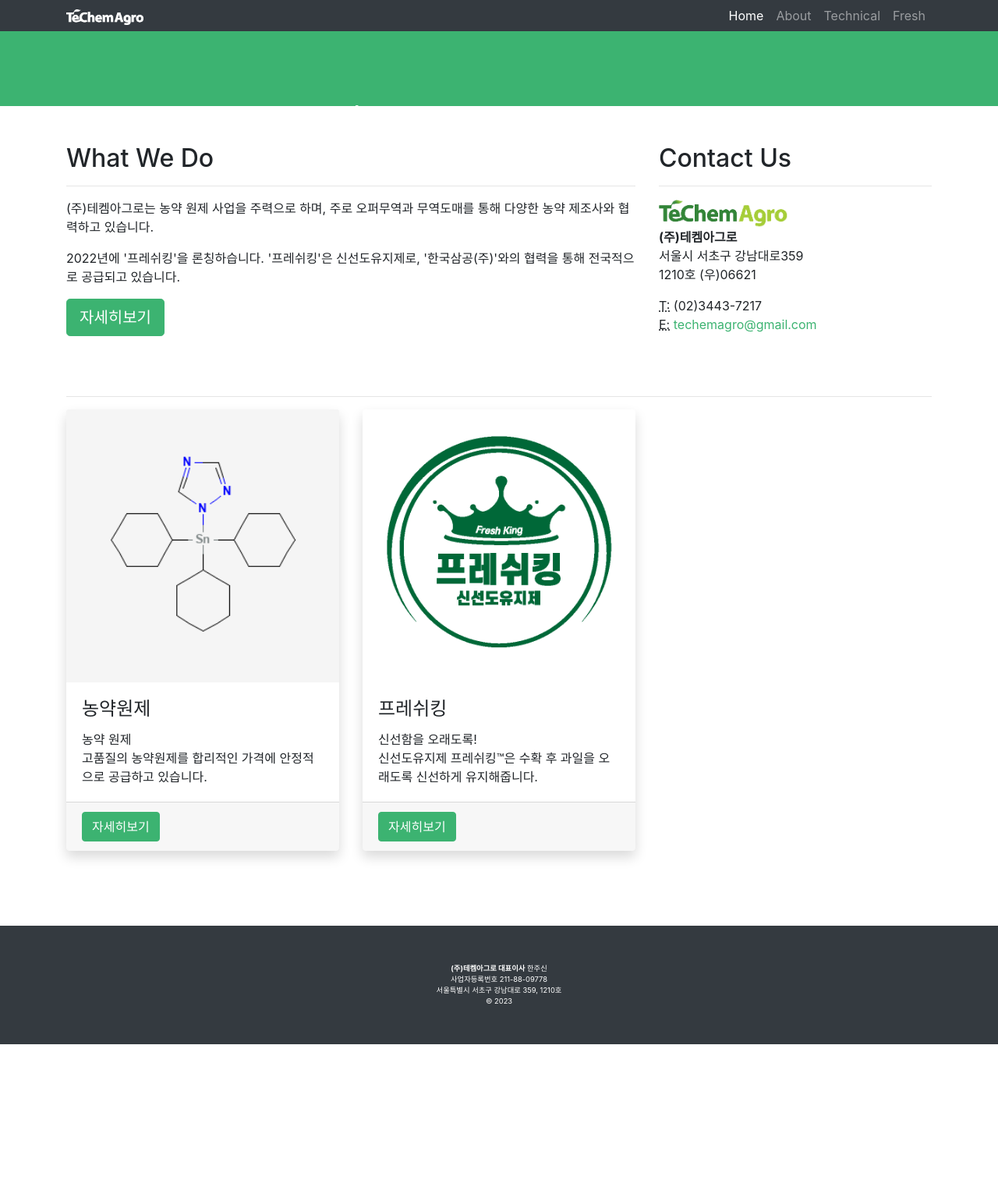
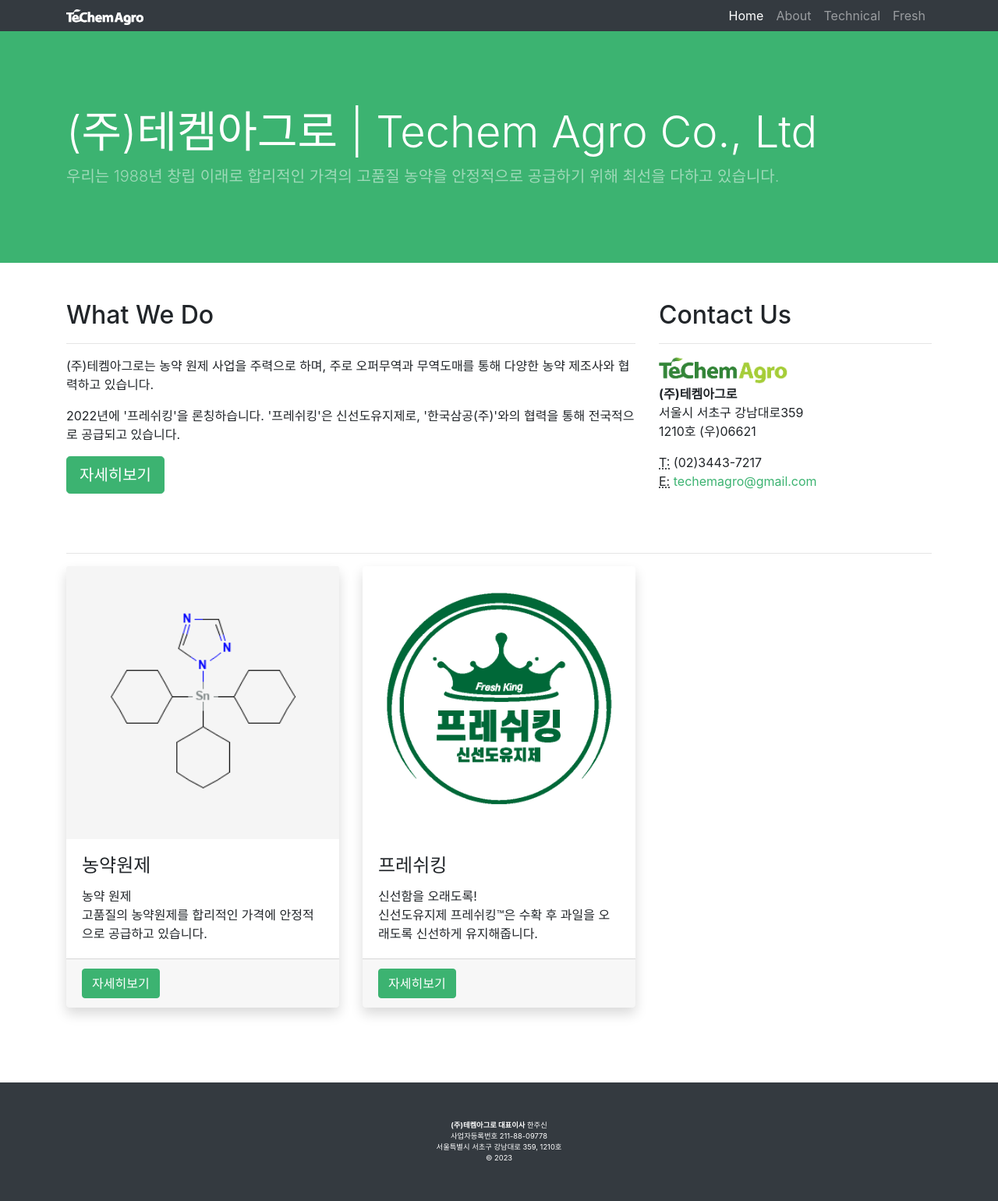
Before and after one commit to techemagro/techemagro.github.io, a Jekyll site: the page built from index.html, in a window 1280 px wide. Shown: the whole page at 78% size. Built offline with Jekyll 4.4.1, drawn with Linux system fonts in a browser that asks for light colours; before the commit the page ends 1339 px from its top, so only the background shows below that.

Commit message:
Update header.html

```diff
--- a/_includes/header.html
+++ b/_includes/header.html
@@ -1,5 +1,5 @@
 <!-- Header -->
-<header class="bg-primary py-5 mb-5" style="height:80px">
+<header class="bg-primary py-5 mb-5" style="height:80%">
   <div class="container h-100">
     <div class="row h-100 align-items-center">
       <div class="col-lg-12">
```
